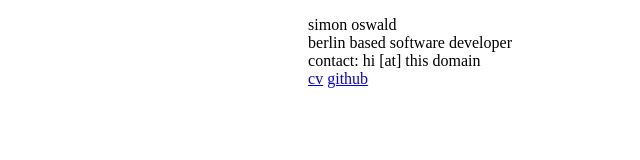
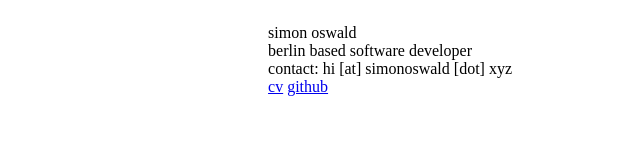
Before and after one commit to Q3-113/personal-site, a plain HTML site: page index.html in a window 1280 px wide. Shown: the whole page, without its empty margins (640-1280 px from the left). Drawn offline with Linux system fonts and the light colour scheme.

Commit message:
updated cv + tweaked some html

```diff
--- a/index.html
+++ b/index.html
@@ -3,22 +3,20 @@
   <header>
     <title>simon oswald</title>
     <style>
-            p {
-                position:absolute;
-                top: 0;
-                right: 0;
-                padding-right: 10%;
+        body {
+          display: flex;
+          flex-direction: row-reverse;
+          margin-right: 10%;
         }
     </style>
  </header>
  <body>
-
     <p>
-            simon oswald <br />
-            berlin based software developer <br />
-            contact: hi [at] this domain <br />
+      simon oswald<br />
+      berlin based software developer<br />
+      contact: hi [at] simonoswald [dot] xyz<br />
       <a href="cv_simon_oswald.pdf">cv</a>
-            <a href="http://github.com/Q3-113">github</a>
+      <a href="http://github.com/siosw">github</a>
     </p>
   </body>
 </html>
```
Also changed, not shown: 1 other file. Lines whose indentation alone changed are shown as unchanged.
